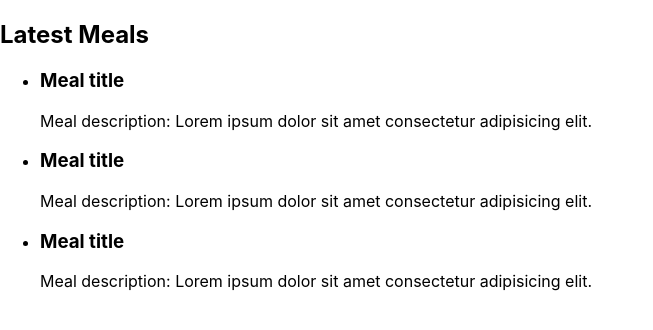
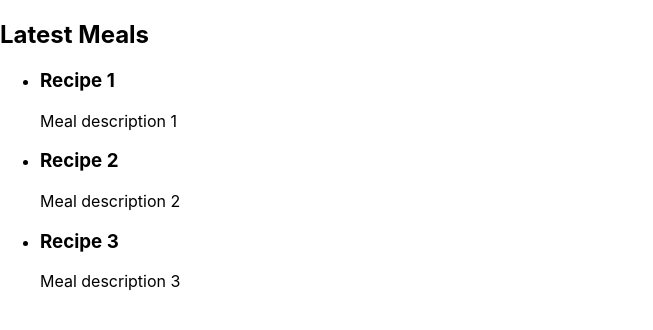
Before and after one commit to surfthecode/meal-recipes-react-app, a React (Create React App) app in the folder my-app/: page / in a window 1280 px wide. Shown: the top 330 px of the page, without its empty margins (0-653 px from the left). Built offline with nearby package versions, Linux system fonts and the light colour scheme.

Commit message:
add meals list and details components; change app.js to import and use those components

```diff
--- a/my-app/src/App.js
+++ b/my-app/src/App.js
@@ -1,35 +1,9 @@
 import logo from "./logo.svg";
 import "./App.css";
+import MealsListContainer from "./MealsListContainer.js";
 
 function App() {
   return <MealsListContainer />;
 }
 
-// MealsListContainer - contains MealDetailsComponent
-const MealsListContainer = () => {
-  return (
-    <>
-      <h2>Latest Meals</h2>
-      <ul>
-        <MealDetailsComponent />
-        <MealDetailsComponent />
-        <MealDetailsComponent />
-      </ul>
-    </>
-  );
-};
-
-// MealDetailsComponent - <h3>, <p>, <a>
-function MealDetailsComponent() {
-  return (
-    <li>
-      <h3>Meal title</h3>
-      <p>
-        Meal description: Lorem ipsum dolor sit amet consectetur adipisicing
-        elit.
-      </p>
-    </li>
-  );
-}
-
 export default App;
--- /dev/null
+++ b/my-app/src/MealDetailsComponent.js
@@ -0,0 +1,13 @@
+import React from "react";
+
+// MealDetailsComponent - <h3>, <p>, <a>
+function MealDetailsComponent(props) {
+  return (
+    <li>
+      <h3>{props.title}</h3>
+      <p>{props.description}</p>
+    </li>
+  );
+}
+
+export default MealDetailsComponent;
--- /dev/null
+++ b/my-app/src/MealsListContainer.js
@@ -0,0 +1,27 @@
+import React from "react";
+import MealDetailsComponent from "./MealDetailsComponent";
+
+// MealsListContainer - contains MealDetailsComponent
+const MealsListContainer = () => {
+  return (
+    <>
+      <h2>Latest Meals</h2>
+      <ul>
+        <MealDetailsComponent
+          title="Recipe 1"
+          description="Meal description 1"
+        />
+        <MealDetailsComponent
+          title="Recipe 2"
+          description="Meal description 2"
+        />
+        <MealDetailsComponent
+          title="Recipe 3"
+          description="Meal description 3"
+        />
+      </ul>
+    </>
+  );
+};
+
+export default MealsListContainer;
```
